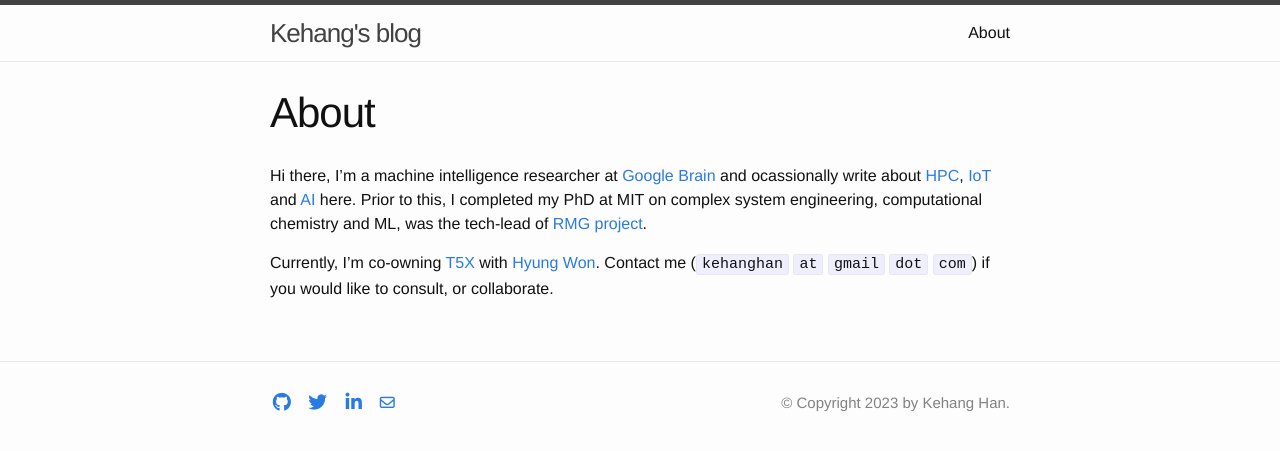
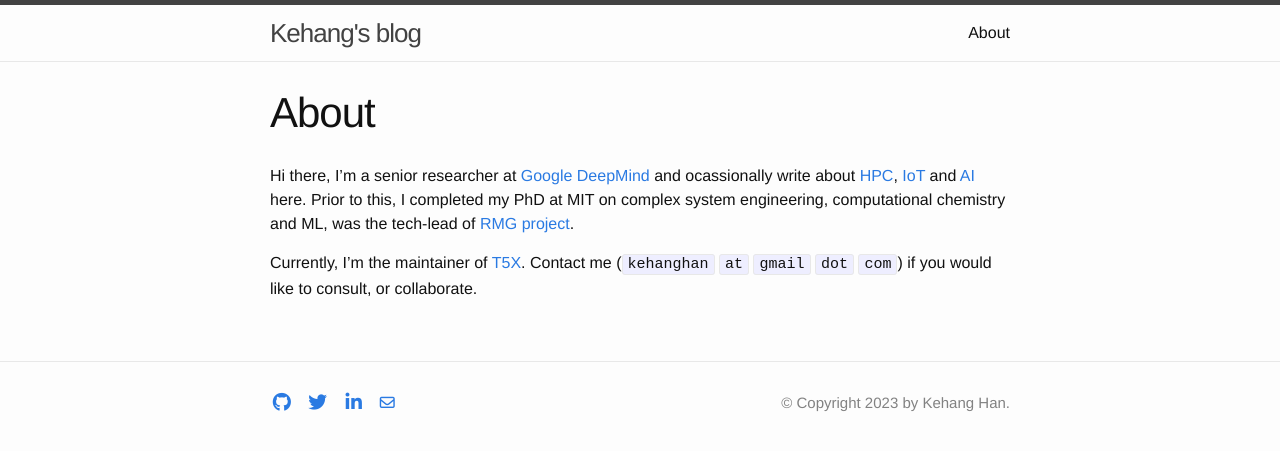
Before and after one commit to KEHANG/KEHANG.github.io, a Jekyll site: the page built from about.md, in a window 1280 px wide. Shown: the top 451 px of the page. Built offline with Jekyll 4.4.1, drawn with Linux system fonts in a browser that asks for light colours; nearby versions of some CDN libraries.

Commit message:
Updates about page

```diff
--- a/about.md
+++ b/about.md
@@ -4,6 +4,6 @@ title: About
 permalink: /about/
 ---
 
-Hi there, I'm a machine intelligence researcher at [Google Brain](https://research.google/people/KehangHan/) and ocassionally write about [HPC](https://en.wikipedia.org/wiki/High-performance_computing), [IoT](https://en.wikipedia.org/wiki/Internet_of_things) and [AI](https://en.wikipedia.org/wiki/Artificial_intelligence) here. Prior to this, I completed my PhD at MIT on complex system engineering, computational chemistry and ML, was the tech-lead of [RMG project](https://rmg.mit.edu/).
+Hi there, I'm a senior researcher at [Google DeepMind](https://research.google/people/KehangHan/) and ocassionally write about [HPC](https://en.wikipedia.org/wiki/High-performance_computing), [IoT](https://en.wikipedia.org/wiki/Internet_of_things) and [AI](https://en.wikipedia.org/wiki/Artificial_intelligence) here. Prior to this, I completed my PhD at MIT on complex system engineering, computational chemistry and ML, was the tech-lead of [RMG project](https://rmg.mit.edu/).
 
-Currently, I'm co-owning [T5X](https://github.com/google-research/t5x) with [Hyung Won](https://hwchung27.github.io/). Contact me (`kehanghan` `at` `gmail` `dot` `com`) if you would like to consult, or collaborate.
+Currently, I'm the maintainer of [T5X](https://github.com/google-research/t5x). Contact me (`kehanghan` `at` `gmail` `dot` `com`) if you would like to consult, or collaborate.
```
